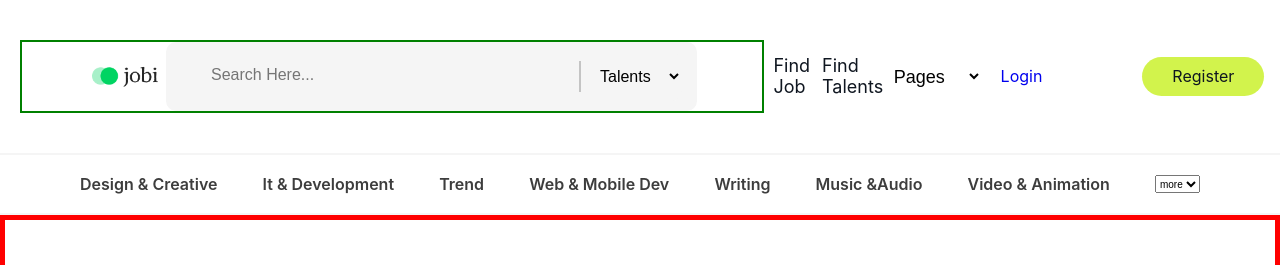
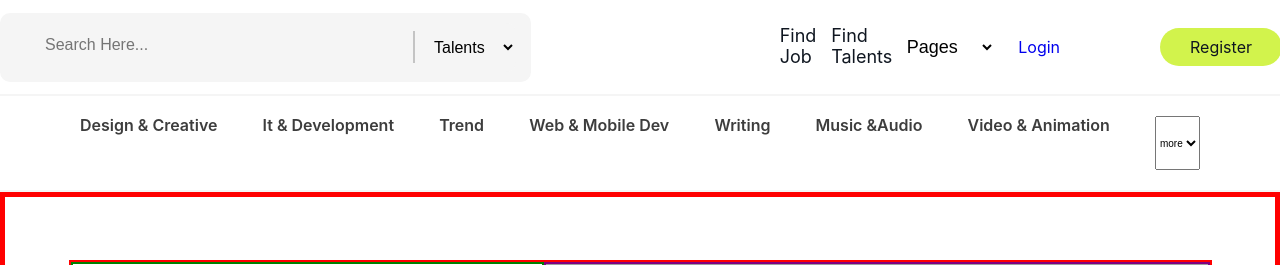
Before and after one commit to rselvasoyak/jobi, a JavaScript app: page / in a window 1280 px wide. Shown: the top 265 px of the page. Built offline with nearby package versions, Linux system fonts and the light colour scheme; grey boxes are pictures that could not be loaded; the HTML template or start-up script is replaced by a standard one.

Commit message:
fixed error page

```diff
--- a/src/App.js
+++ b/src/App.js
@@ -23,7 +23,7 @@ function App() {
           <Route path='/error' element ={ <ErrorPage /> } />
         </Routes>
       </main>
-      <Footer />
+      {/* <Footer /> */}
     </>
   );
 }
--- a/src/Components/ErrorPage.js
+++ b/src/Components/ErrorPage.js
@@ -13,7 +13,7 @@ const ErrorPage = () => {
                         Page Not Found
                     </h1>
                     <p>Publishing industries for previewing layouts & visual mockups used.</p>
-                    <button>
+                    <button className="goBack">
                         <p className="goBack">go back</p>
                         <div>
                             <img src={slider} alt="arrow pointing towards right"></img>
--- a/src/partials/base/_buttonsAndLinks.scss
+++ b/src/partials/base/_buttonsAndLinks.scss
@@ -131,6 +131,14 @@
             border-radius: 5px;
         }
 
+        .goBack {
+            cursor: pointer;
+            // &:hover,
+            // &:focus{
+
+            // }
+        }
+
 
 
 
--- a/src/partials/components/_aboutUs.scss
+++ b/src/partials/components/_aboutUs.scss
@@ -45,3 +45,6 @@
         }
     }
 }
+
+// To check
+    // Image and how it is fitting responsively
--- a/src/partials/components/_error.scss
+++ b/src/partials/components/_error.scss
@@ -1,24 +1,25 @@
 @use "../abstract/variables" as *;
 
 .errorPage{
-    height: 85vh;
-    border: 2px solid red;
+    height: 88vh;
     display: flex;
     .wrapper{
         display: flex;
         justify-content: space-evenly;
         align-items: center;
-        border: 2px solid blueviolet;
     }
     .errorImg{
-        height: 80rem;
-        width: 80rem;
+        height: 62rem;
+        width: 62rem;
         background-color: $grey;
     }
     .errorContent{
         display: flex;
         flex-direction: column;
-        border: 2px solid blue;
+        height: 60%;
+        justify-content: space-evenly;
+        // border: 2px solid blue;
+        // padding: 15rem 4rem;
         h1, p, button {
             margin: 2rem 0;
         }
--- a/src/partials/components/_marketplace.scss
+++ b/src/partials/components/_marketplace.scss
@@ -16,6 +16,7 @@
         padding: 0;
         .field{
             border: 2px solid $lightGrey;
+            margin: 0 .5rem;
             height: 30rem;
             width: 25rem;
             padding: 1.5rem 0;
@@ -41,3 +42,6 @@
         }
     }
 }
+
+// To check
+    // Flex-Wrap for responsiveness
--- a/src/partials/components/_nav.scss
+++ b/src/partials/components/_nav.scss
@@ -2,16 +2,18 @@
 
 nav{
     display: flex;
-    padding: 4rem 2rem;
+    justify-content: space-between;
+    height: 12vh;
     border-bottom: 2px solid $lightGrey;
     .navLeft{
         display: flex;
         align-items: center;
-        border: 2px solid green;
-        width: 60%;
+        justify-content: space-around;
+        // border: 2px solid green;
+        width: 40%;
         .logo{
-            width: 10%;
-           margin-left: 7rem;
+            width: 15%;
+            // margin-left: 7rem;
             img{
                 width: 100%;
             }
--- a/src/partials/components/_trendingServices.scss
+++ b/src/partials/components/_trendingServices.scss
@@ -53,3 +53,8 @@
         }
     }
 }
+
+
+// To check/Do
+    // Flex-wrap for the individual services for responsiveness.
+    // Check if thee are any other accessibility elements that can be added.
```
Also changed, not shown: src/Components/AboutUs.js (line endings or trailing spaces).
